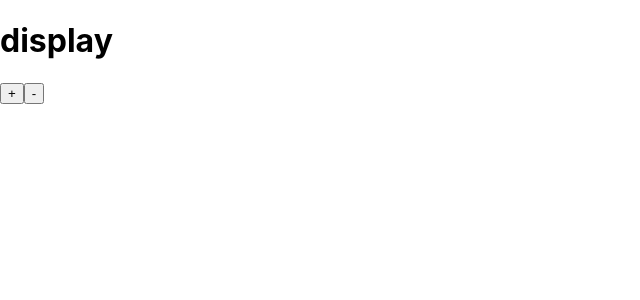
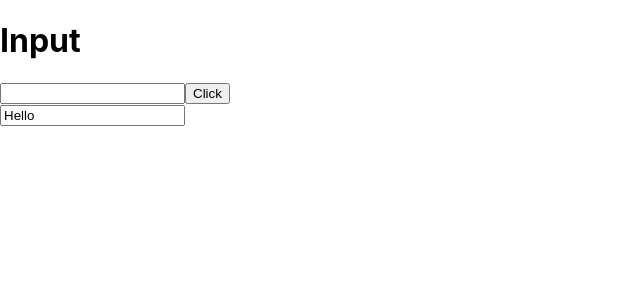
Before and after one commit to LTH4823/r00, a React (Create React App) app: page / in a window 1280 px wide. Shown: the top 300 px of the page, without its empty margins (0-640 px from the left). Built offline with nearby package versions, Linux system fonts and the light colour scheme.

Commit message:
React input

```diff
--- a/src/App.js
+++ b/src/App.js
@@ -1,10 +1,6 @@
 import ShowOddEven, {makeResult} from "./components/ShowOddEven";
-import Lotto from "./components/lotto";
-import Temp1 from "./components/templates/Temp1";
-import LottoPage from "./components/pages/LottoPage";
-import Counter1 from "./components/counter1/Counter1";
-import Counter2 from "./components/counter2";
-import Counter3 from "./components/counter3";
+import InputEx from "./components/inputEx";
+import InputEx2 from "./components/inputEx2";
 
 
 function App() {
@@ -15,7 +11,8 @@ function App() {
 
     return (
         <div>
-            <Counter3/>
+            <InputEx></InputEx>
+            <InputEx2 str={'Hello'}></InputEx2>
         </div>
     );
 }
--- /dev/null
+++ b/src/components/inputEx.js
@@ -0,0 +1,21 @@
+import React, {useRef} from 'react';
+
+const InputEx = () => {
+
+    const printInput = () =>{
+        console.log("print input")
+        console.log(inputRef.current.value) // 권장 x ->
+    }
+
+    const inputRef = useRef()
+
+    return (
+        <div>
+            <h1>Input</h1>
+            <input type="text" ref={inputRef} />
+            <button onClick={()=>{printInput()}} type={"button"}>Click</button>
+        </div>
+    );
+};
+
+export default InputEx;
--- /dev/null
+++ b/src/components/inputEx2.js
@@ -0,0 +1,14 @@
+import React, {useState} from 'react';
+
+const InputEx2 = ({str}) => {
+
+    const [text,setText] = useState(str)
+
+    return (
+        <div>
+            <input type="text" value={text} onChange={(e)=>{setText(e.target.value)}}/>
+        </div>
+    );
+};
+
+export default InputEx2;
```
